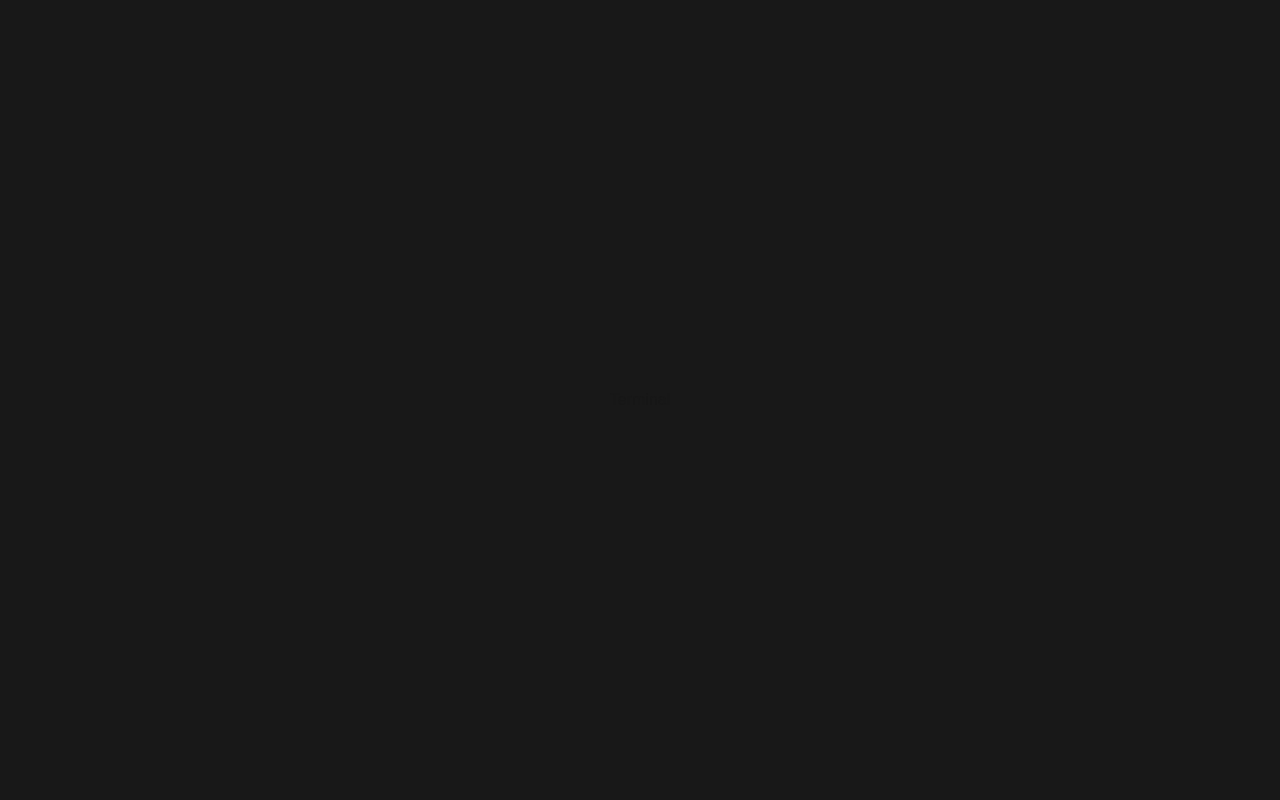
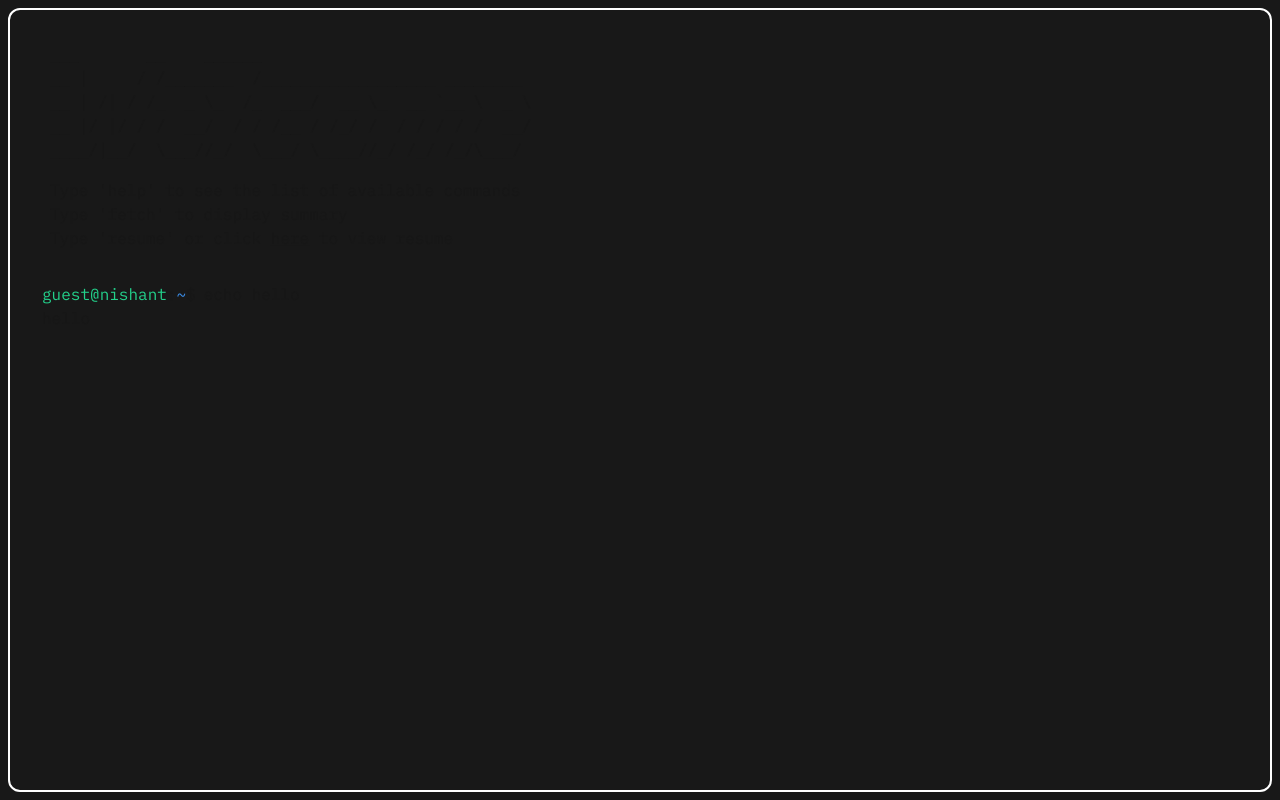
Before and after one commit to Nishantdd/portfolio, a Next.js app: page / in a window 1280 px wide. Built offline with nearby package versions, Linux system fonts and the light colour scheme.

Commit message:
Add greeting message and implement previous query logic

```diff
--- a/src/components/Terminal.tsx
+++ b/src/components/Terminal.tsx
@@ -1,8 +1,44 @@
-import React from 'react'
+'use client'
+import query from '@/types/query';
+import Prompt from './Prompt';
+import { useState } from 'react'
 
 function Terminal() {
+    const [userInput, setUserInput] = useState("");
+    const [prevQueries, setPrevQueries] = useState<query[]>([{command: "echo hello", output: "hello"}]);
     return (
-        <div>Terminal</div>
+        <div className='h-screen w-screen p-2 font-ibm-mono'>
+            <div className='p-8 w-full h-full rounded-xl border-white border-2'>
+                <div className='flex flex-col'>
+                    <div className='ml-2 mb-8'>
+                        <pre>
+                            {`___       __    ______
+__ |     / /_______  /__________________ ________
+__ | /| / /_  _ \\_  /_  ___/  __ \\_  __ \`__ \\  _ \\
+__ |/ |/ / /  __/  / / /__ / /_/ /  / / / / /  __/
+____/|__/  \\___//_/  \\___/ \\____//_/ /_/ /_/\\___/
+`}
+                        </pre>
+                        <div className="flex flex-col mt-4">
+                            <p>Type 'help' to see the list of available commands</p>
+                            <p>Type 'fetch' to display summary</p>
+                            <p>Type 'resume' or click <a href='drive.google.com' className='underline'>here</a> to view resume</p>
+                        </div>
+                    </div>
+                    <div className='flex flex-col justify-start gap-2'>
+                        {prevQueries.map((query, index) => (
+                            <div key={index}>
+                                <div className='flex flex-row space-x-2'>
+                                    <Prompt />
+                                    <div className='flex-grow'>{query.command}</div>
+                                </div>
+                                <p className='whitespace-pre-wrap'>{query.output}</p>
+                            </div>
+                        ))}
+                    </div>
+                </div>
+            </div>
+        </div>
     )
 }
 
```
